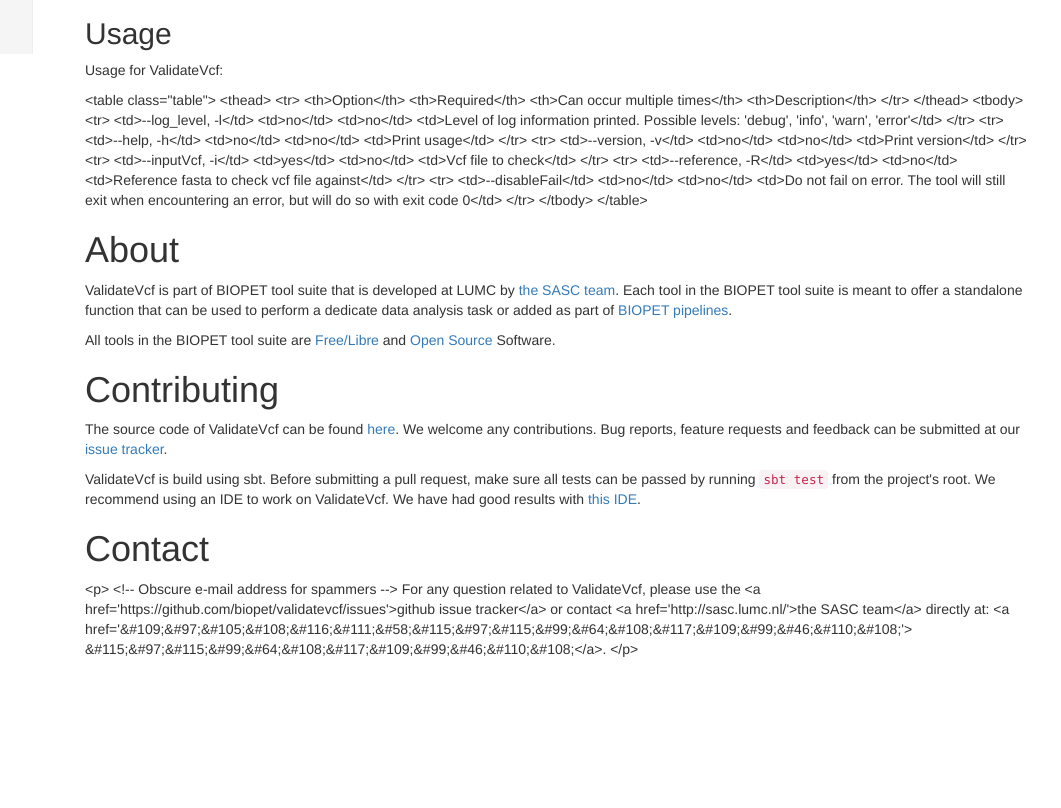
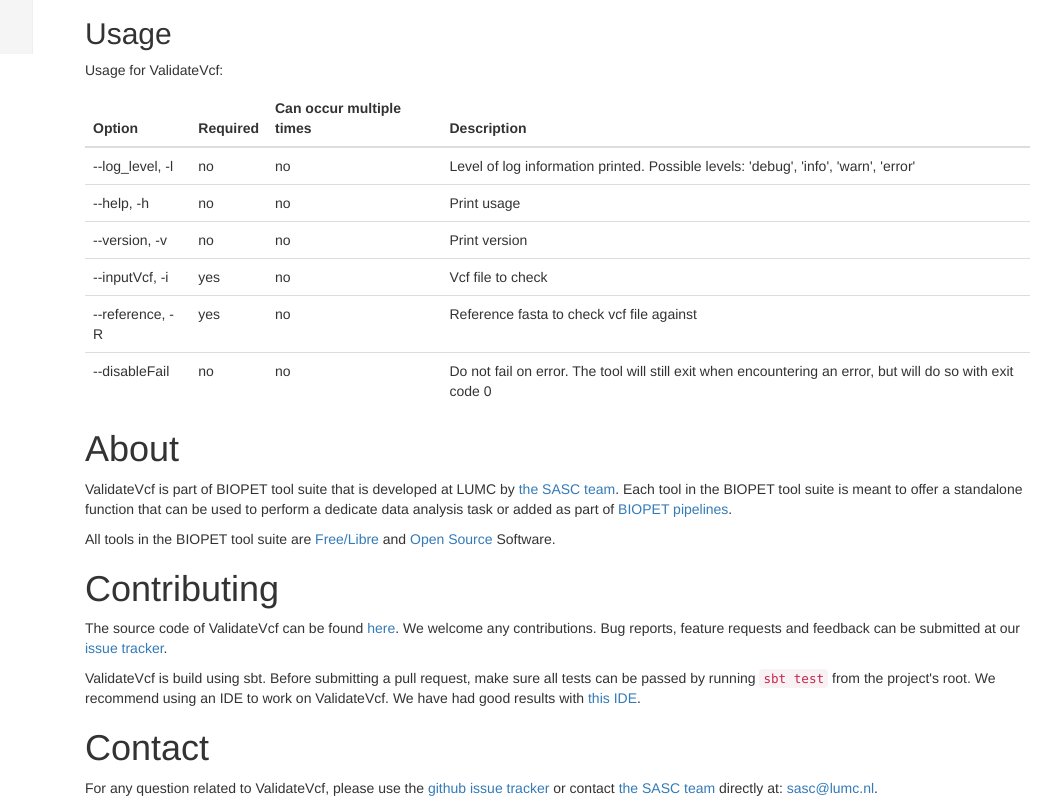
Before and after one commit to biopet/validatevcf, a plain HTML site: page develop/index.html in a window 1280 px wide. Shown: the part 746-1554 px from the top of the page, without its empty margins (180-1241 px from the left). Before the commit the page ends 1415 px from the top, so only its background shows below. Drawn offline with nearby package versions, Linux system fonts and the light colour scheme.

Commit message:
updated site

```diff
--- a/develop/index.html
+++ b/develop/index.html
@@ -1,3 +1,24 @@
+<!--
+   Copyright (c) 2014 Biopet
+
+   Permission is hereby granted, free of charge, to any person obtaining a copy of
+   this software and associated documentation files (the "Software"), to deal in
+   the Software without restriction, including without limitation the rights to
+   use, copy, modify, merge, publish, distribute, sublicense, and/or sell copies of
+   the Software, and to permit persons to whom the Software is furnished to do so,
+   subject to the following conditions:
+
+   The above copyright notice and this permission notice shall be included in all
+   copies or substantial portions of the Software.
+
+   THE SOFTWARE IS PROVIDED "AS IS", WITHOUT WARRANTY OF ANY KIND, EXPRESS OR
+   IMPLIED, INCLUDING BUT NOT LIMITED TO THE WARRANTIES OF MERCHANTABILITY, FITNESS
+   FOR A PARTICULAR PURPOSE AND NONINFRINGEMENT. IN NO EVENT SHALL THE AUTHORS OR
+   COPYRIGHT HOLDERS BE LIABLE FOR ANY CLAIM, DAMAGES OR OTHER LIABILITY, WHETHER
+   IN AN ACTION OF CONTRACT, TORT OR OTHERWISE, ARISING FROM, OUT OF OR IN
+   CONNECTION WITH THE SOFTWARE OR THE USE OR OTHER DEALINGS IN THE SOFTWARE.
+-->
+
 <!DOCTYPE html>
 <html lang="en">
   <head>
@@ -111,54 +132,54 @@
 
         <h2 id="usage" class="section">Usage</h2>
         <p>Usage for ValidateVcf:</p>
-        <p>&lt;table class=&quot;table&quot;&gt;
-          &lt;thead&gt;
-            &lt;tr&gt;
-              &lt;th&gt;Option&lt;/th&gt;
-              &lt;th&gt;Required&lt;/th&gt;
-              &lt;th&gt;Can occur multiple times&lt;/th&gt;
-              &lt;th&gt;Description&lt;/th&gt;
-            &lt;/tr&gt;
-          &lt;/thead&gt;
-          &lt;tbody&gt;
-            &lt;tr&gt;
-              &lt;td&gt;--log_level, -l&lt;/td&gt;
-              &lt;td&gt;no&lt;/td&gt;
-              &lt;td&gt;no&lt;/td&gt;
-              &lt;td&gt;Level of log information printed. Possible levels: &#39;debug&#39;, &#39;info&#39;, &#39;warn&#39;, &#39;error&#39;&lt;/td&gt;
-            &lt;/tr&gt;
-            &lt;tr&gt;
-              &lt;td&gt;--help, -h&lt;/td&gt;
-              &lt;td&gt;no&lt;/td&gt;
-              &lt;td&gt;no&lt;/td&gt;
-              &lt;td&gt;Print usage&lt;/td&gt;
-            &lt;/tr&gt;
-            &lt;tr&gt;
-              &lt;td&gt;--version, -v&lt;/td&gt;
-              &lt;td&gt;no&lt;/td&gt;
-              &lt;td&gt;no&lt;/td&gt;
-              &lt;td&gt;Print version&lt;/td&gt;
-            &lt;/tr&gt;
-            &lt;tr&gt;
-              &lt;td&gt;--inputVcf, -i&lt;/td&gt;
-              &lt;td&gt;yes&lt;/td&gt;
-              &lt;td&gt;no&lt;/td&gt;
-              &lt;td&gt;Vcf file to check&lt;/td&gt;
-            &lt;/tr&gt;
-            &lt;tr&gt;
-              &lt;td&gt;--reference, -R&lt;/td&gt;
-              &lt;td&gt;yes&lt;/td&gt;
-              &lt;td&gt;no&lt;/td&gt;
-              &lt;td&gt;Reference fasta to check vcf file against&lt;/td&gt;
-            &lt;/tr&gt;
-            &lt;tr&gt;
-              &lt;td&gt;--disableFail&lt;/td&gt;
-              &lt;td&gt;no&lt;/td&gt;
-              &lt;td&gt;no&lt;/td&gt;
-              &lt;td&gt;Do not fail on error. The tool will still exit when encountering an error, but will do so with exit code 0&lt;/td&gt;
-            &lt;/tr&gt;
-          &lt;/tbody&gt;
-        &lt;/table&gt;</p>
+        <table class="table">
+          <thead>
+            <tr>
+              <th>Option</th>
+              <th>Required</th>
+              <th>Can occur multiple times</th>
+              <th>Description</th>
+            </tr>
+          </thead>
+          <tbody>
+            <tr>
+              <td>--log_level, -l</td>
+              <td>no</td>
+              <td>no</td>
+              <td>Level of log information printed. Possible levels: &#39;debug&#39;, &#39;info&#39;, &#39;warn&#39;, &#39;error&#39;</td>
+            </tr>
+            <tr>
+              <td>--help, -h</td>
+              <td>no</td>
+              <td>no</td>
+              <td>Print usage</td>
+            </tr>
+            <tr>
+              <td>--version, -v</td>
+              <td>no</td>
+              <td>no</td>
+              <td>Print version</td>
+            </tr>
+            <tr>
+              <td>--inputVcf, -i</td>
+              <td>yes</td>
+              <td>no</td>
+              <td>Vcf file to check</td>
+            </tr>
+            <tr>
+              <td>--reference, -R</td>
+              <td>yes</td>
+              <td>no</td>
+              <td>Reference fasta to check vcf file against</td>
+            </tr>
+            <tr>
+              <td>--disableFail</td>
+              <td>no</td>
+              <td>no</td>
+              <td>Do not fail on error. The tool will still exit when encountering an error, but will do so with exit code 0</td>
+            </tr>
+          </tbody>
+        </table>
 
         <h1 id="about" class="section">About</h1>
         <p>ValidateVcf is part of BIOPET tool suite that is developed at LUMC by <a href="http://sasc.lumc.nl/">the SASC team</a>.
@@ -176,14 +197,14 @@
         good results with <a href="https://www.jetbrains.com/idea/">this IDE</a>.</p>
 
         <h1 id="contact" class="section">Contact</h1>
-        <p>&lt;p&gt;
-          &lt;!-- Obscure e-mail address for spammers --&gt;
+        <p>
+          <!-- Obscure e-mail address for spammers -->
         For any question related to ValidateVcf, please use the
-        &lt;a href=&#39;https://github.com/biopet/validatevcf/issues&#39;&gt;github issue tracker&lt;/a&gt;
+        <a href='https://github.com/biopet/validatevcf/issues'>github issue tracker</a>
         or contact
-         &lt;a href=&#39;http://sasc.lumc.nl/&#39;&gt;the SASC team&lt;/a&gt; directly at: &lt;a href=&#39;&amp;#109;&amp;#97;&amp;#105;&amp;#108;&amp;#116;&amp;#111;&amp;#58;&amp;#115;&amp;#97;&amp;#115;&amp;#99;&amp;#64;&amp;#108;&amp;#117;&amp;#109;&amp;#99;&amp;#46;&amp;#110;&amp;#108;&#39;&gt;
-        &amp;#115;&amp;#97;&amp;#115;&amp;#99;&amp;#64;&amp;#108;&amp;#117;&amp;#109;&amp;#99;&amp;#46;&amp;#110;&amp;#108;&lt;/a&gt;.
-        &lt;/p&gt;</p>
+         <a href='http://sasc.lumc.nl/'>the SASC team</a> directly at: <a href='&#109;&#97;&#105;&#108;&#116;&#111;&#58;&#115;&#97;&#115;&#99;&#64;&#108;&#117;&#109;&#99;&#46;&#110;&#108;'>
+        &#115;&#97;&#115;&#99;&#64;&#108;&#117;&#109;&#99;&#46;&#110;&#108;</a>.
+        </p>
 
       </div>
     </div>
```
Also changed, not shown: develop/api/nl/biopet/tools/validatevcf/ValidateVcf$.html (+34 -0 lines), develop/css/docs.css (+21 -0 lines).
